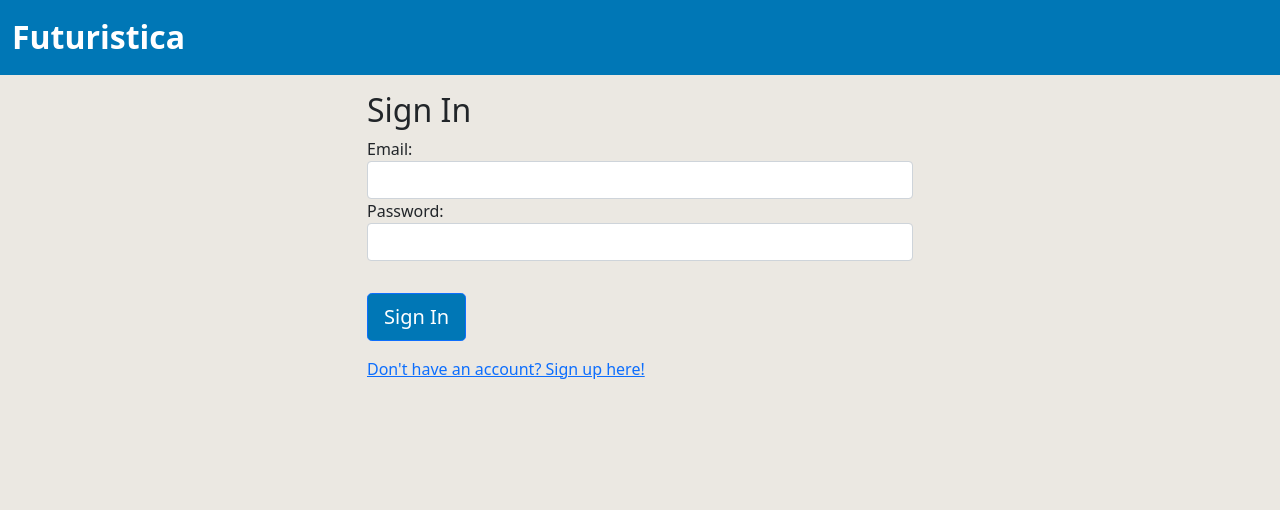
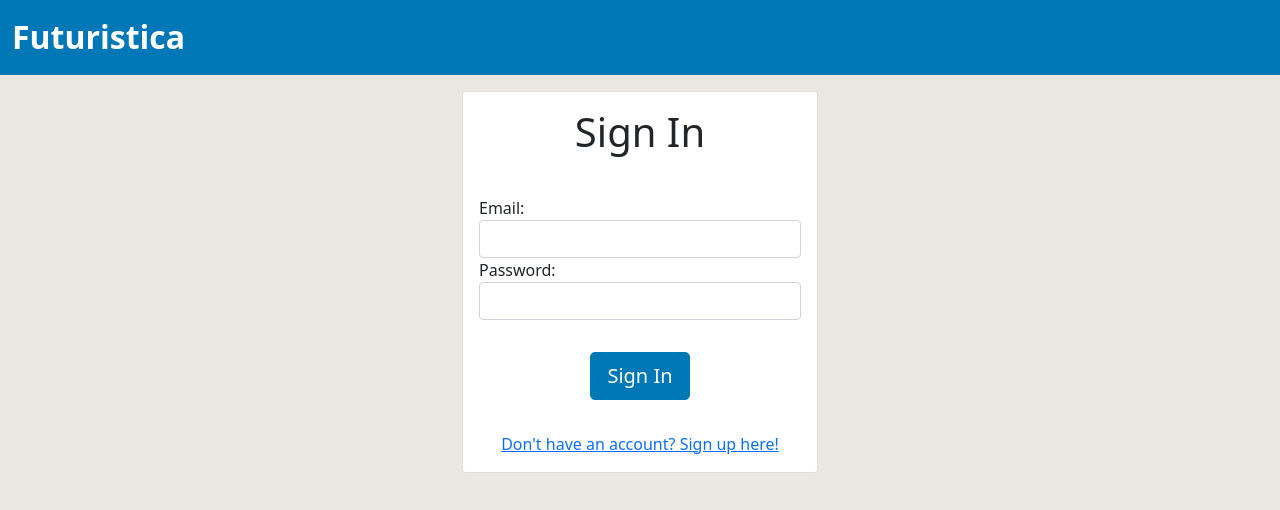
Before and after one commit to icony36/csit214-t02-futuritica, a React (Create React App) app in the folder client/: page /signin in a window 1280 px wide. Shown: the top 510 px of the page. Built offline with nearby package versions, Linux system fonts and the light colour scheme.

Commit message:
updated form ui

```diff
--- a/client/src/containers/AuthPage.js
+++ b/client/src/containers/AuthPage.js
@@ -42,15 +42,22 @@ const AuthPage = ({heading, buttonText, isSignUp, history}) => {
     return(
         <div>
             <div className='row justify-content-md-center'>
-                <div className='col-md-6'>
-                    <h2>{heading}</h2>
+                <div className='col-md-4'>
+                    <div className='card'>
+                        <div className='card-body text-center'>
+                            <h1 className='class-title'>{heading}</h1>
+                        </div>
                         <form onSubmit={handleSubmit}>
+                            <div className='card-body'>
                                 {isSignUp ?
                                     <SignUpForm handleChange={handleChange} errors={errors} email={formData.email} username={formData.username} password={formData.password} role={formData.role}/>
                                     : <SignInForm handleChange={handleChange} errors={errors} email={formData.email} password={formData.password} />}
-                        <button type="submit" className='btn btn-primary btn-block btn-lg' style={{marginTop: "2rem"}}>{buttonText}</button>
+                            </div>
+                            <div className='card-body text-center'>
+                                <button type="submit" className='btn btn-primary btn-block btn-lg'>{buttonText}</button>
+                            </div>
                         </form>
-                    <div style={{marginTop: '1rem'}}>
+                        <div className='card-body text-center card-link'>
                             {isSignUp?
                                 <Link to='signin'>Already have an account? Sign in instead!</Link> :
                                 <Link to='signup'>Don't have an account? Sign up here!</Link>
@@ -59,6 +66,7 @@ const AuthPage = ({heading, buttonText, isSignUp, history}) => {
                     </div>
                 </div>
             </div>
+        </div>
     )
 }
 
--- a/client/src/containers/ProfilePage.js
+++ b/client/src/containers/ProfilePage.js
@@ -49,7 +49,7 @@ const Profile = ({history}) => {
                      </div>
                     )}
                     <div className='card-body text-center'>
-                        <button onClick={handleLogout} className='btn btn-danger btn-block' style={{marginTop: "2rem"}}>Logout</button>
+                        <button onClick={handleLogout} className='btn btn-danger btn-block'>Logout</button>
                     </div>
                 </div>
              </div>
--- a/client/src/containers/RoomEditPage.js
+++ b/client/src/containers/RoomEditPage.js
@@ -49,15 +49,16 @@ const RoomEditPage = ({history}) => {
 
     return(
         <div className='row justify-content-md-center'>
-            {currentRoom &&
             <div className='col-md-4'>
-                    <form onSubmit={handleSubmit}>
                 {errors.message &&
-                            <div className='alert alert-danger'>
+                           <div className='alert alert-danger card-body'>
                                {errors.message}
                            </div>
                 }
-
+                {currentRoom &&
+                    <div className='card'>
+                        <form onSubmit={handleSubmit}>
+                            <div className='card-body'>
                                 <label htmlFor='capacity'>Capacity:</label>
                                 <select
                                     className='form-control'
@@ -97,11 +98,15 @@ const RoomEditPage = ({history}) => {
                                     value={roomEditData.promotionCode}
                                     type="text"
                                 />
+                            </div>
 
-                        <button style={{marginTop: '1rem'}}type="submit" className='btn btn-primary'>Update</button>
+                            <div className='card-body text-center'>
+                                <button type="submit" className='btn btn-primary'>Update</button>
+                            </div>
                         </form>
                     </div>
                 }
+            </div>
         </div>
     )
 }
--- a/client/src/containers/RoomNewPage.js
+++ b/client/src/containers/RoomNewPage.js
@@ -82,8 +82,12 @@ const RoomNewPage = ({history}) => {
     return(
         <div className='row justify-content-md-center'>
             <div className='col-md-4'>
-                <h2>Create a new room</h2>
+                <div className='card'>
+                    <div className='card-body'>
+                        <h4 className='class-title'>Create a new room</h4>
+                    </div>
                     <form onSubmit={handleSubmit}>
+                        <div className='card-body'>
                             {errors.message &&
                                 <div className='alert alert-danger'>
                                     {errors.message}
@@ -225,9 +229,14 @@ const RoomNewPage = ({history}) => {
                                     Public
                                 </option>
                             </select>
+                        </div>
+                        <div className='card-body text-center'>
+                            <button type="submit" className='btn btn-primary btn-block btn-lg' >Create room</button>
+                        </div>
+                    </form>
+                </div>
 
-                    <button type="submit" className='btn btn-primary btn-block btn-lg' style={{marginTop: "2rem"}}>Create room</button>
-                </form>
+
             </div>
         </div>
     )
--- a/client/src/containers/RoomPage.js
+++ b/client/src/containers/RoomPage.js
@@ -44,12 +44,12 @@ const RoomPage = () => {
     const renderStudentBtn = () => {
         if(currentRoom.availability === AVAL.booked && currentRoom.bookedBy._id === auth.user.id){
             return(
-                <button onClick={handleCancel} className='btn btn-danger btn-block' style={{marginTop: "2rem"}}>Cancel Booking</button>
+                <button onClick={handleCancel} className='btn btn-danger btn-block'>Cancel Booking</button>
             )
         }
         else if(currentRoom.availability === AVAL.public){
             return (
-                <button onClick={handleBook} className='btn btn-primary btn-block' style={{marginTop: "2rem"}}>Book Room</button>
+                <button onClick={handleBook} className='btn btn-primary btn-block'>Book Room</button>
             )
         }
     }
@@ -58,13 +58,13 @@ const RoomPage = () => {
         return(
             <>
                 <Link to={`/room/${id}/edit`}>
-                    <button className='btn btn-primary btn-block' style={{marginTop: "2rem", marginRight: "0.5rem"}}>
+                    <button className='btn btn-primary btn-block' style={{ marginRight: "0.5rem"}}>
                         Edit
                     </button>
                 </Link>
                 {currentRoom.availability === AVAL.private ?
-                <button onClick={handleLaunch} className='btn btn-primary btn-block' style={{marginTop: "2rem"}}>Launch Room</button> :
-                <button onClick={handleTakedown} className='btn btn-danger btn-block' style={{marginTop: "2rem"}}>Take Down Room</button>}
+                <button onClick={handleLaunch} className='btn btn-primary btn-block'>Launch Room</button> :
+                <button onClick={handleTakedown} className='btn btn-danger btn-block'>Take Down Room</button>}
             </>
         )
     }
--- a/client/src/styles.css
+++ b/client/src/styles.css
@@ -32,11 +32,21 @@ ul.nav.navbar-nav li a:hover{
 /* button */
 .btn-primary {
     background-color: #0077b6;
+    border-color: #0077b6;
 }
 
 .btn-primary:hover {
     background-color: #00b4d8;
     border-color: #00b4d8;
+}
+
+/* .btn-danger {
+    background-color: #ee727f;
+} */
+
+.btn-danger:hover {
+    background-color: #f83f71;
+    border-color: #f83f71;
 }
 
 /* Landing */
```
Lines whose indentation alone changed are shown as unchanged.
